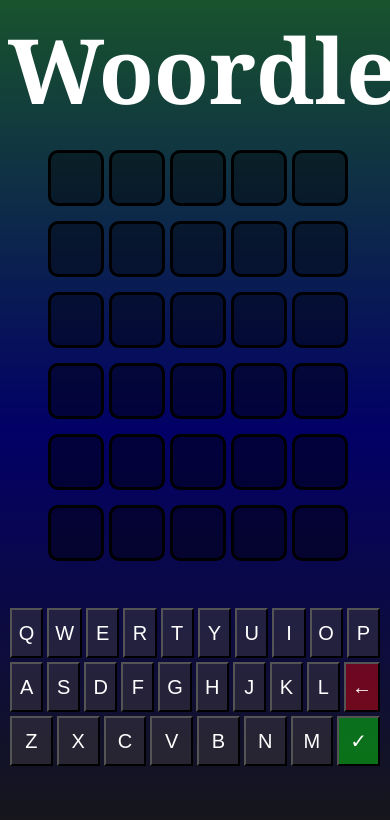
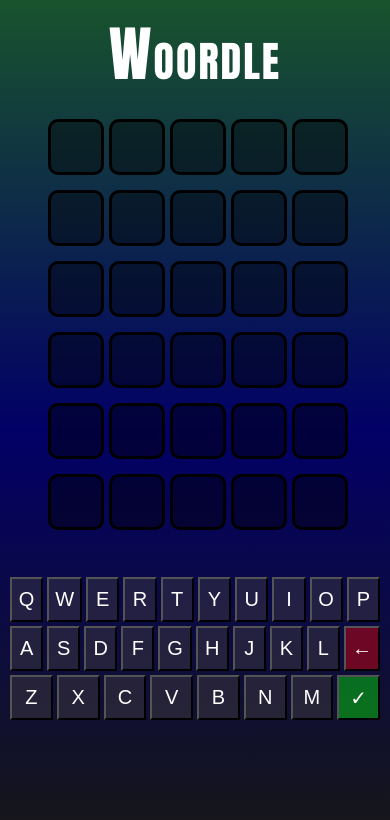
Before and after one commit to Vena07/woordle, a plain HTML site: page woordle.html in a window 390 px wide. Drawn offline with Linux system fonts and the light colour scheme.

Commit message:
OPRVA A ZĚNA CSS NA MOBIL

```diff
--- a/funkce.js
+++ b/funkce.js
@@ -48,6 +48,7 @@
 }
 
 function kontrola() {
+    rada1++;
     let vase_slovo = [];
     for (let index = 1; index < 6; index++) {
         let pridat = document.getElementById(narade[index]);
--- a/vzhled.css
+++ b/vzhled.css
@@ -1,6 +1,7 @@
 body{
     background: linear-gradient(0deg, #171717 0%, #020066 49%, #18532d 100%);
 }
+
 .pin{
     height: 50px;
     width: 50px;
@@ -13,7 +14,6 @@
     color: white;
     font-size: 40px;
     text-transform: uppercase;
-    font-family: Arial, Helvetica, sans-serif;
 }
 
 
@@ -51,25 +51,22 @@
     color: #ffffff;
     text-align: center;
     font-size: 90px;
-    font-family: Cambria, Cochin, Georgia, Times, 'Times New Roman', serif;
     margin-bottom: 50px;
 }
 
 
 
-
-
-
-
-
-
-
-
-
-
-
-
-
+.pin, h1{
+    font-family: Impact, Charcoal, sans-serif;
+    letter-spacing: 2px;
+    word-spacing: 2px;
+    color: #FFFFFF;
+    font-weight: normal;
+    text-decoration: none;
+    font-style: normal;
+    font-variant: small-caps;
+    text-transform: none;
+}
 
 #pokus11 {
     background-color: rgba(0, 0, 0, 0.4);
@@ -190,3 +187,22 @@
 #pokus65 {
     background-color: rgba(0, 0, 0, 0.4);
 }
+
+@media (max-width: 600px) {
+    button{
+        width: 45px;
+        height: 45px;
+        font-size: 20px;
+        background-color:rgba(70, 67, 67, 0.4) ;
+        color: #ffffff;
+        margin: 2px;
+
+    }
+
+    h1{
+        color: #ffffff;
+        text-align: center;
+        font-size: 60px;
+        margin-bottom: 50px;
+    }
+}
```
